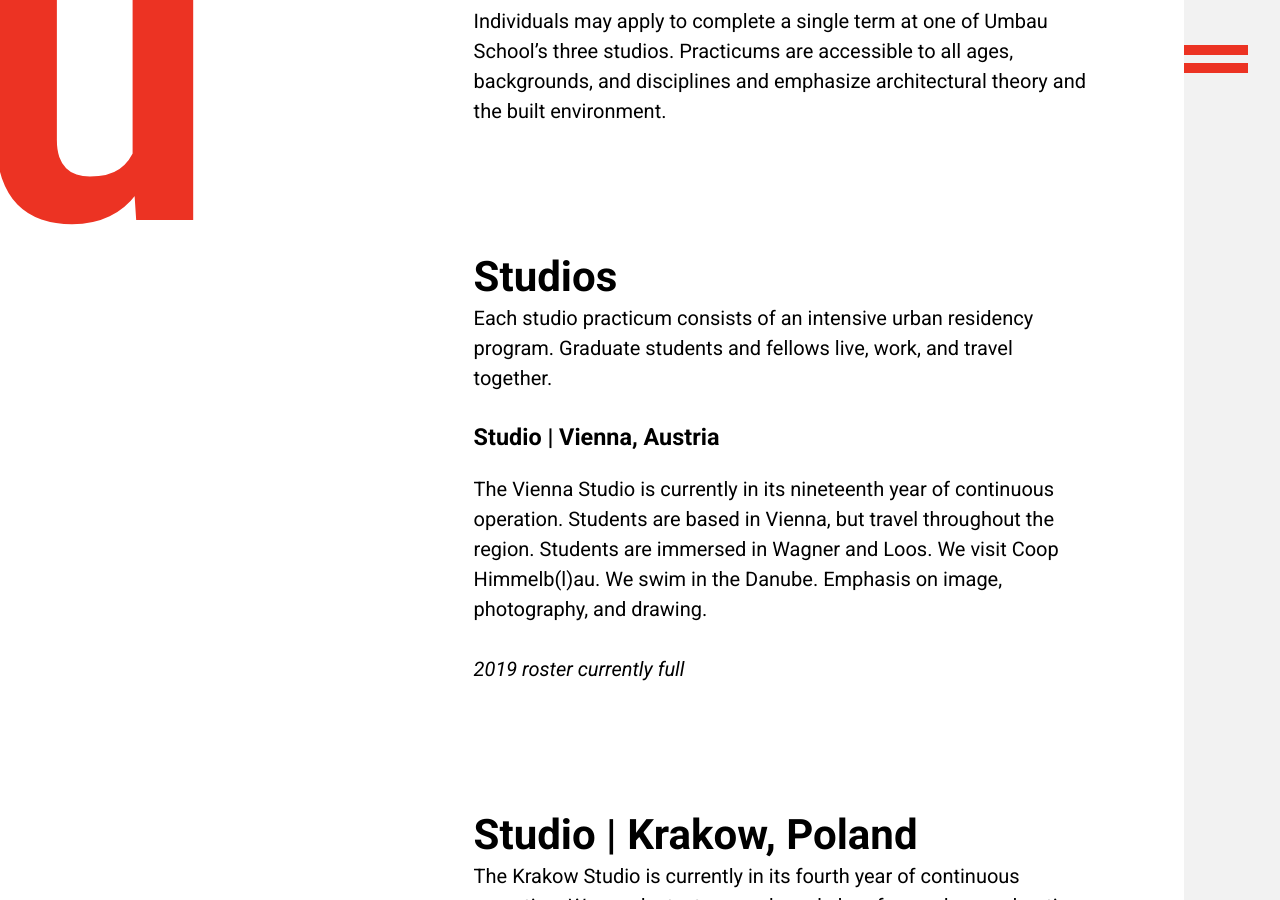
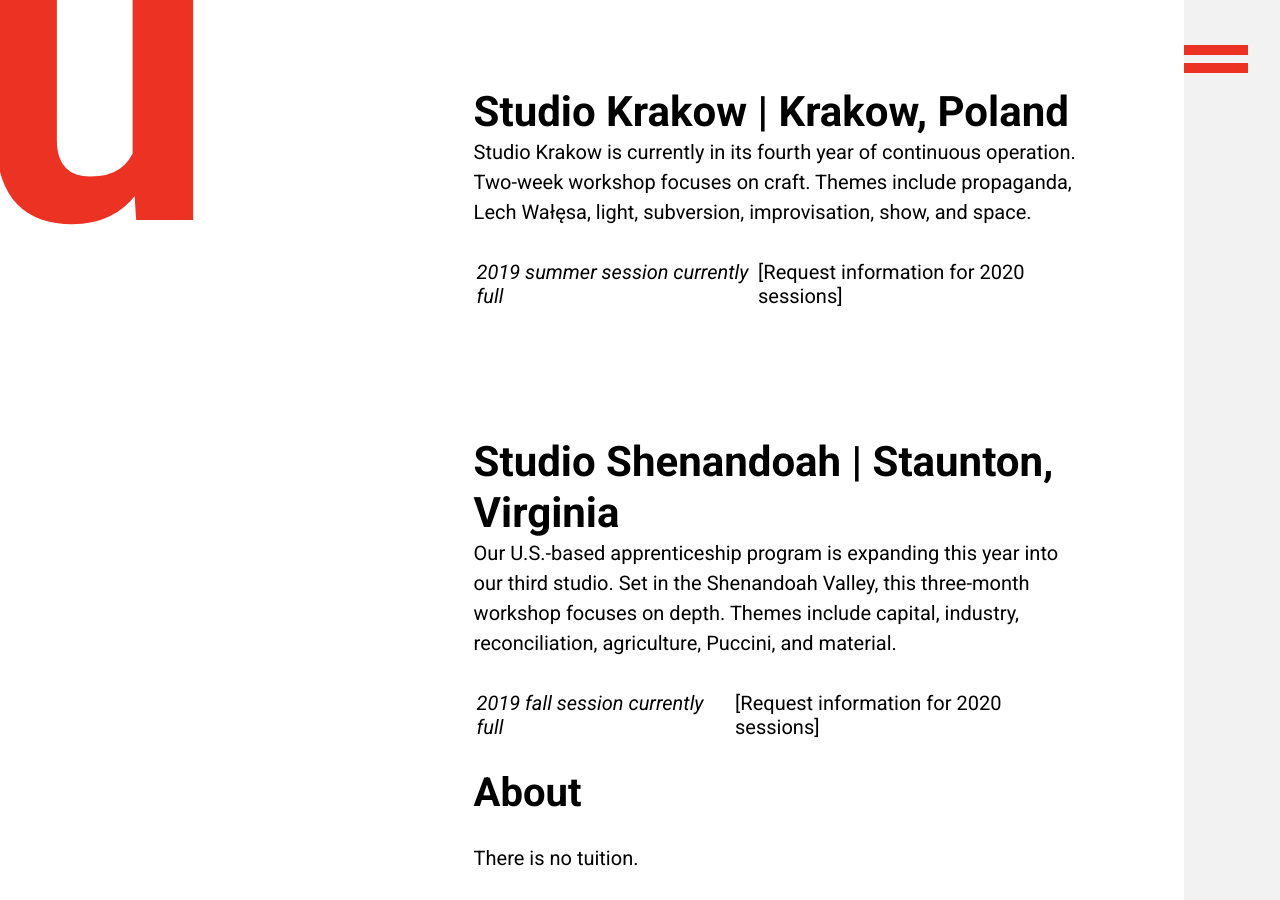
Before and after one commit to umbauschool/umbauschool.github.io, a Jekyll site: the page built from index.md, in a window 1280 px wide and 900 px high, scrolled down 1953 px. Built offline with Jekyll 4.4.1, drawn with Linux system fonts in a browser that asks for light colours; our own code applies the rules of GitHub Pages for plain Markdown files; some of the changed text lies outside the part shown.

Commit message:
Update index.md

```diff
--- a/index.md
+++ b/index.md
@@ -4,54 +4,50 @@
 
 layout: default
 ---
-
-umbau forms designers to think about themselves, institutions and the built environment as transformational. we marshal disruption through architecture, theory, integration, and craft. we thrive in chaos. our patrons, alumni, instructors, and students live within an interdependent community of change. we are building. we are becoming.
+# umbau is a school of
+architecture
+thought
+sustainability
+design
+transformation
 
 
-# No tuition.
-
-# No degree.
+Umbau School forms students to think about themselves, institutions, and the built environment as transformational. We marshal disruption through architecture, theory, integration, and craft. We seek to sustain. Our patrons, alumni, instructors, and students live in an interdependent community of change.
 
 
-## Programs
+# Studios
 
-### Fellowship
-Each year, Umbau admits fellows to participate fully in the life and work of the school and community. Fellows participate in all three studios and work on our projects. Often, fellows come to Umbau School with latent ideas of their own to be activated during their time.
+## Vienna Studio |  Vienna, Austria
+The Vienna Studio is currently in its nineteenth year of continuous operation. Month-long workshop focuses on civilization. Themes include empire, dance, Wagner, penitence, river, Loos, stair, and scale.
 
-### Practicum
-Individuals may apply to complete a single term at one of Umbau School’s three studios. Practicums are accessible to all ages, backgrounds, and disciplines and emphasize architectural theory and the built environment.
+_2019 spring session currently full_ | [Request information for 2020 sessions]
 
 
+## Studio Krakow |  Krakow, Poland
+Studio Krakow is currently in its fourth year of continuous operation. Two-week workshop focuses on craft. Themes include propaganda, Lech Wałęsa, light, subversion, improvisation, show, and space.
 
-## Studios
-
-Each studio practicum consists of an intensive urban residency program. Graduate students and fellows live, work, and travel together.
-
-### Studio |  Vienna, Austria
-The Vienna Studio is currently in its nineteenth year of continuous operation. Students are based in Vienna, but travel throughout the region. Students are immersed in Wagner and Loos. We visit Coop Himmelb(l)au. We swim in the Danube. Emphasis on image, photography, and drawing.
-
-_2019 roster currently full_
-
-## Studio |  Krakow, Poland
-The Krakow Studio is currently in its fourth year of continuous operation. We conduct a two-week workshop focused on exploration in the form of screenprinting. Work is shown at the end of the session, tapping into the powerful tradition of political posters within Polish history. Emphasis on culture, propaganda, and politics.
-
-_2019 roster currently full_
-
-## Studio |  Staunton, Virginia
-The U.S.-based Umbau apprenticeship program is expanding into our third studio. Set in the Shenandoah Valley, this residency program provides access to deep focus on project work. Proximity to Washington, D.C., industrial capacity and agricultural life allow for a new synthesis. Emphasis on
-
-_spots available for Fall 2019 // [APPLY]_
+_2019 summer session currently full_ | [Request information for 2020 sessions]
 
 
+## Studio Shenandoah |  Staunton, Virginia
+Our U.S.-based apprenticeship program is expanding this year into our third studio. Set in the Shenandoah Valley, this three-month workshop focuses on depth. Themes include capital, industry, reconciliation, agriculture, Puccini, and material.
 
-## About
+_2019 fall session currently full_ | [Request information for 2020 sessions]
 
-umbau is a school of
-students
-healers
-prophets
-landers
 
-Founder William Tate is an architect and instructor. As a professor at James Madison University and the University of Southwestern Louisiana, Tate established umbau theory. As an architect with Legorreta Arquitectos, Robert Collins Architects and Odell Associates, he cultivated umbau practice.
+# About
 
-Heading: Hooah. [Photo of Tate] Sidebar
+There is no tuition.
+
+There is no degree.
+
+
+## Director
+
+PHOTO
+William Tate is an architect and instructor. As a professor at James Madison University and the University of Southwestern Louisiana, Tate established umbau theory. As an architect with Legorreta Arquitectos, Robert Collins Architects and Odell Associates, he cultivated umbau practice. He led his first umbau studio in the year 2001.
+
+## Students
+
+PHOTO
+Name, Title
```
